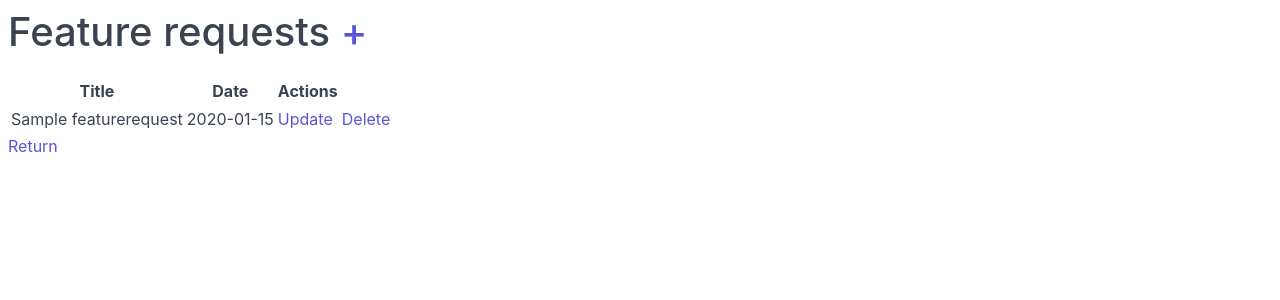
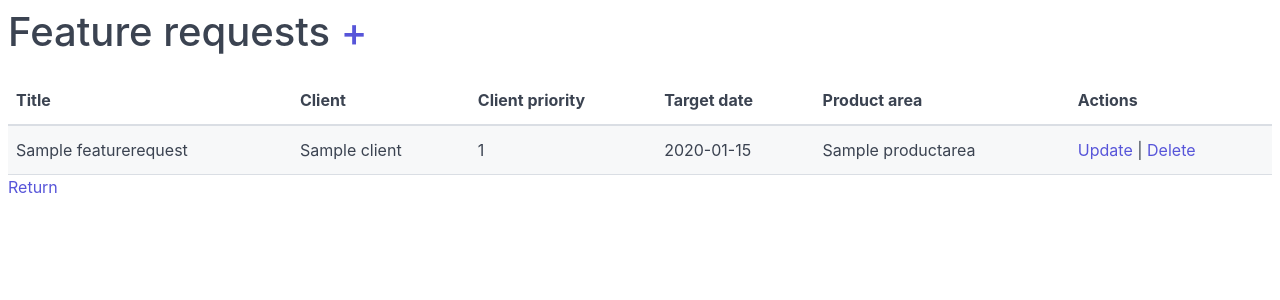
Before and after one commit to spapas/feature-requests, a Flask app: page /feature_requests/view/ in a window 1280 px wide. Shown: the part 60-360 px from the top of the page. Run offline with Flask 2, Linux system fonts and the light colour scheme; tables that the repository leaves empty hold one stand-in row (values such as "Sample post").

Commit message:
Fix table display

```diff
--- a/core/templates/feature_requests.html
+++ b/core/templates/feature_requests.html
@@ -4,17 +4,29 @@
 
 <h1>Feature requests <a href='{{ url_for('feature_requests_create',) }}'>+</a></h1>
 {% if feature_requests|length > 0 %}
-    <table>
+    <table class="table table-striped table-hover">
         <thead>
-            <tr><th>Title</th><th>Date</th><th>Actions</th></tr>
+            <tr>
+              <th>Title</th>
+              <th>Client</th>
+              <th>Client priority</th>
+              <th>Target date</th>
+              <th>Product area</th>
+              <th>Actions</th>
+            </tr>
         </thead>
         <tbody>
             {% for c in feature_requests %}
                 <tr>
                     <td>{{ c.title }}</td>
+                    <td>{{ c.client }}</td>
+                    <td>{{ c.client_priority }}</td>
                     <td>{{ c.target_date }}</td>
-                    <td><a href='{{ url_for('feature_requests_create', feature_request_id=c.id) }}'>Update</a></td>
-                    <td><a href='{{ url_for('feature_requests_create', feature_request_id=c.id) }}'>Delete</a></td>
+                    <td>{{ c.product_area }}</td>
+                    <td>
+                      <a href='{{ url_for('feature_requests_update', feature_request_id=c.id) }}'>Update</a> |
+                      <a href='{{ url_for('feature_requests_delete', feature_request_id=c.id) }}'>Delete</a>
+                    </td>
                 </tr>
             {% endfor %}
         </tbody>
```
